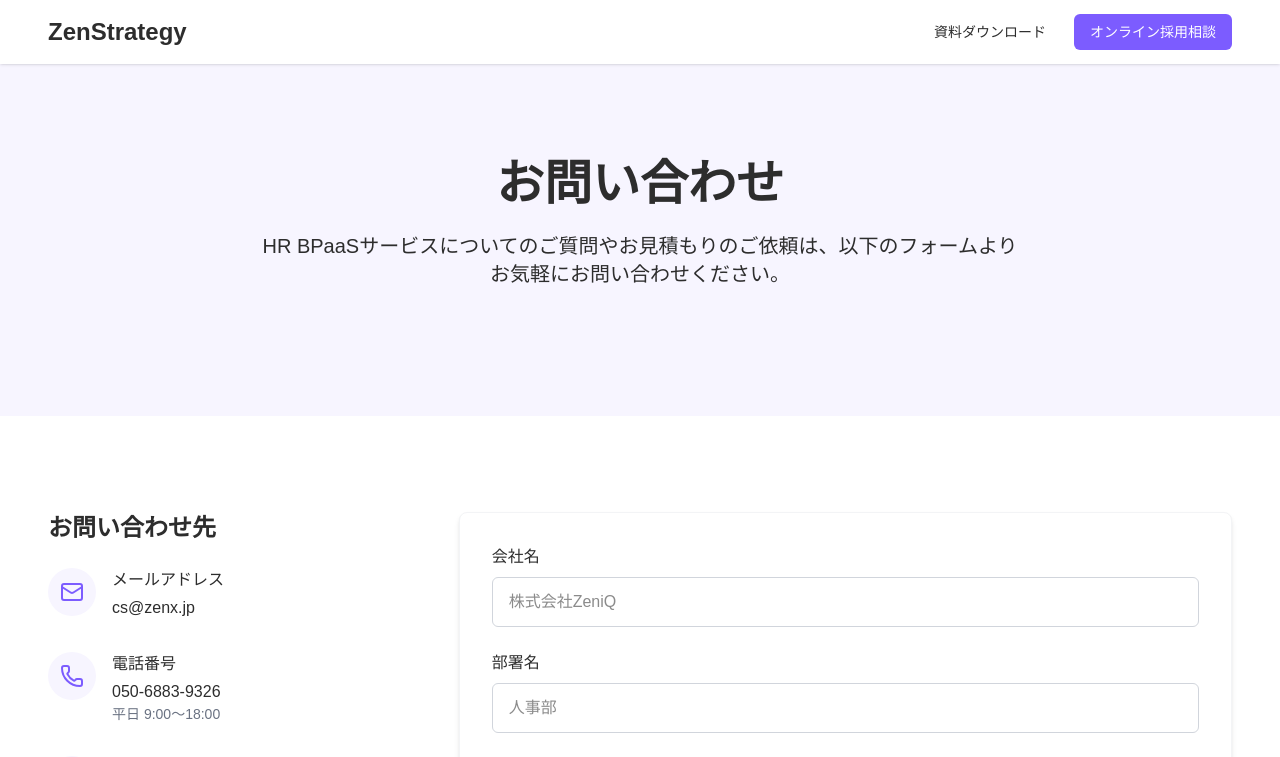
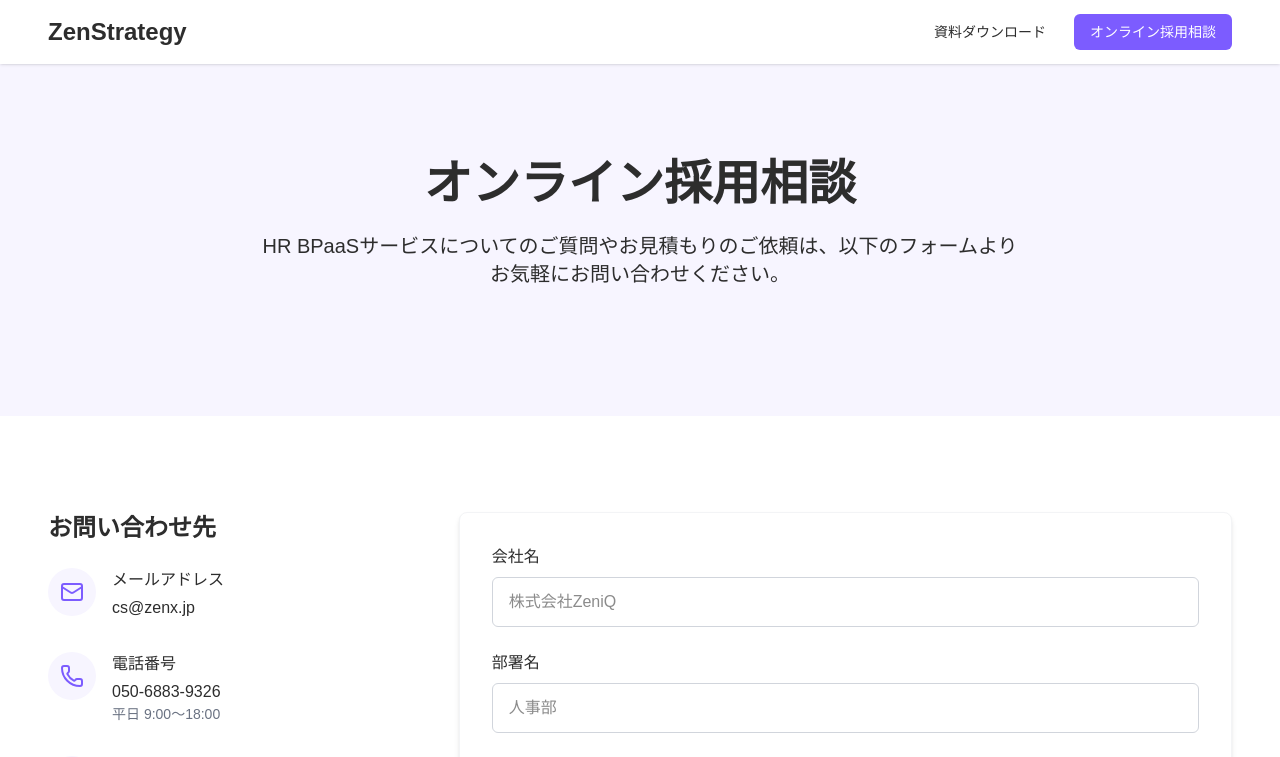
Before and after one commit to takahere/zenstrategy, a Next.js app: page /contact in a window 1280 px wide. Shown: the top 757 px of the page. Built offline with nearby package versions, Linux system fonts and the light colour scheme.

Commit message:
タイトルをオンライン採用相談に変更

```diff
--- a/src/app/contact/client.tsx
+++ b/src/app/contact/client.tsx
@@ -65,7 +65,7 @@ export default function ContactClient() {
         <Container>
           <div className="max-w-3xl mx-auto text-center">
             <h1 className="text-4xl md:text-5xl font-bold text-[#2D2D2D] mb-6">
-              お問い合わせ
+              オンライン採用相談
             </h1>
             <p className="text-lg md:text-xl text-[#2D2D2D] mb-8">
               HR BPaaSサービスについてのご質問やお見積もりのご依頼は、以下のフォームよりお気軽にお問い合わせください。
--- a/src/app/contact/page.tsx
+++ b/src/app/contact/page.tsx
@@ -2,7 +2,7 @@ import { Metadata } from 'next';
 import ContactClient from './client';
 
 export const metadata: Metadata = {
-  title: 'お問い合わせ | ZenStrategy',
+  title: 'オンライン採用相談 | ZenStrategy',
   description: 'HR BPaaSサービスについてのご質問やお見積もりのご依頼は、お気軽にお問い合わせください。',
 };
 
```
